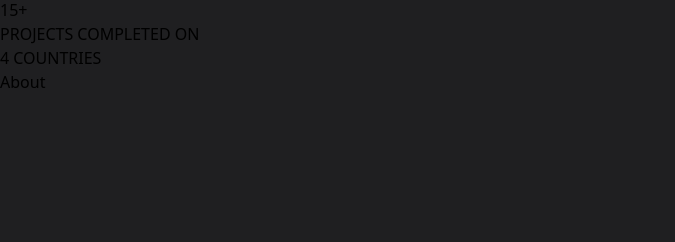
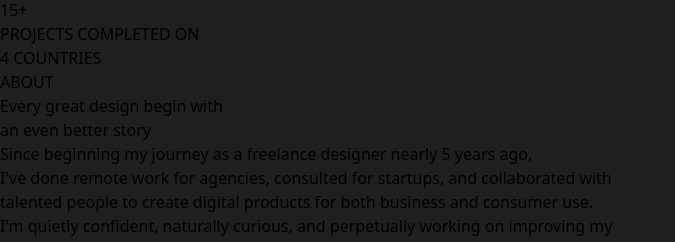
Before and after one commit to symplice-nunu/symplice-portfolio, a React (Vite) app: page / in a window 1280 px wide. Shown: the part 1894-2136 px from the top of the page, without its empty margins (0-675 px from the left). Before the commit the page ends 1988 px from the top, so only its background shows below. Built offline with nearby package versions, Linux system fonts and the light colour scheme.

Commit message:
feat: about my self section

```diff
--- a/src/App.jsx
+++ b/src/App.jsx
@@ -15,7 +15,7 @@ function App() {
 
      <SideBar />
       </div>
-      <div className="flex my-3 px-4 pl-52 mr-3 py-6 w-full  rounded-t-3xl rounded-b-3xl md:h-[950px]">
+      <div className="flex my-1 px-4 pl-52 mr-3 py-6 w-full  rounded-t-3xl rounded-b-3xl md:h-[950px]">
      <Home />
      <Routes>
       <Route exact path="/"></Route>
--- a/src/Components/About.jsx
+++ b/src/Components/About.jsx
@@ -2,7 +2,17 @@ import React from 'react'
 
 function About() {
   return (
-    <div>About</div>
+    <div>
+    <div className='mt-60 px-10 py-2 border border-gray-600 rounded-3xl w-36 text-white'>ABOUT</div>
+    <div className='text-white text-[60px] my-10'>
+        Every great design begin with <br /> an even <span className='text-[#8be88d]'> better story</span>
+    </div>
+    <div className='text-gray-400'>
+        Since beginning my journey as a freelance designer nearly 5 years ago, <br /> I've done remote work for agencies, consulted for startups, and collaborated with <br />
+        talented people to create digital products for both business and consumer use. <br />
+        I'm quietly confident, naturally curious, and perpetually working on improving my <br /> chopsonendesign problem at a time.
+    </div>
+    </div>
   )
 }
 
--- a/src/Components/Sections/WorkedPojects.jsx
+++ b/src/Components/Sections/WorkedPojects.jsx
@@ -5,7 +5,7 @@ function WorkedPojects() {
   return (
     <div>
        <div className='flex space-x-20'>
-       <div clas>
+       <div>
         <div className='text-[#8be88d] text-[70px]'>
             4+
         </div>
```
Also changed, not shown: src/Components/Resume.jsx (added, +9 -0 lines).
